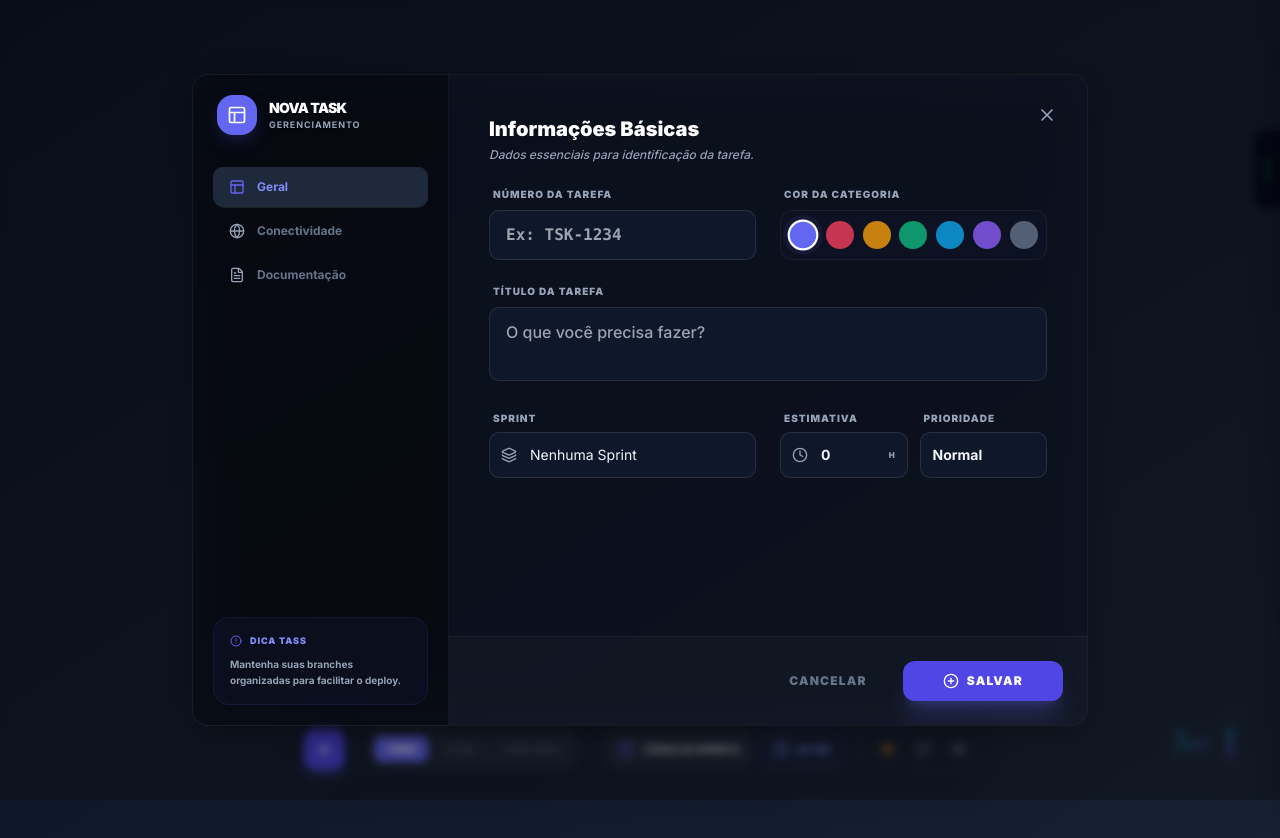
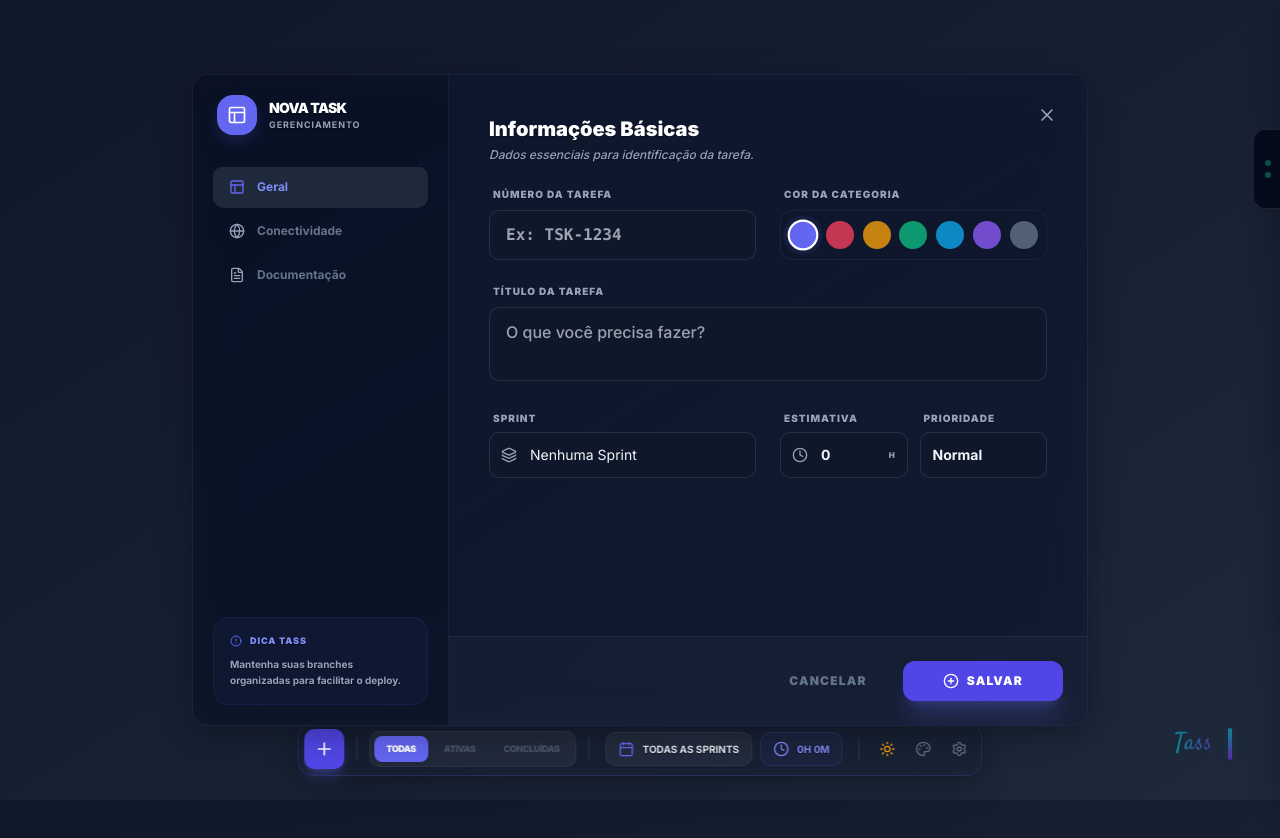
Before and after one commit to raf-rodrigo/TASS, a Vue app: page / in a window 1280 px wide. Both pictures are taken after a click on the button 324 px from the left and 749 px from the top of the page. Shown: the top 838 px of the page. Built offline with nearby package versions, Linux system fonts and the light colour scheme.

Commit message:
fix(ui): unify glass effect in BaseModal
- Removed backdrop-blur-xl to prevent contrast filter overwrite

- Aligned BaseModal structure and transparency logic with InterfaceMenu

- Updated MEMORY.md with Portuguese language guidelines

```diff
--- a/src/components/BaseModal.vue
+++ b/src/components/BaseModal.vue
@@ -18,15 +18,17 @@ const { position, onMouseDown } = useModalDrag();
 </script>
 
 <template>
-  <div class="fixed inset-0 z-[200] flex items-center justify-center p-4 bg-black/20 dark:bg-black/40 backdrop-blur-sm" @click.self="emit('close')">
+  <div class="fixed inset-0 z-[200] flex items-center justify-center p-4 bg-transparent" @click.self="emit('close')">
     <section
-      class="glass-panel w-full flex flex-col shadow-2xl border-white/20 dark:border-white/5 overflow-hidden"
-      :class="[maxWidth, customClass, { 'animate-scaleIn': animate, 'backdrop-blur-xl': settings.cardOpacity > 0 }]"
+      class="glass-panel w-full flex flex-col shadow-2xl border-indigo-500/10 overflow-hidden"
+      :class="[maxWidth, customClass, { 'animate-scaleIn': animate }]"
       :style="{
-        transform: `translate(${position.x}px, ${position.y}px)`,
+        '--modal-x': `${position.x}px`,
+        '--modal-y': `${position.y}px`,
+        transform: `translate(var(--modal-x), var(--modal-y))`,
         backgroundColor: settings.theme === 'dark'
-          ? `rgba(15, 23, 42, ${settings.opacityTargets.modals ? (100 - settings.cardOpacity) / 100 : 0.98})`
-          : `rgba(255, 255, 255, ${settings.opacityTargets.modals ? (100 - settings.cardOpacity) / 100 : 0.95})`
+          ? `rgba(15, 23, 42, ${settings.opacityTargets.modals ? (100 - settings.cardOpacity) / 100 : 1.0})`
+          : `rgba(255, 255, 255, ${settings.opacityTargets.modals ? (100 - settings.cardOpacity) / 100 : 1.0})`
       }"
     >
       <!-- Header / Drag Handle -->
```
Also changed, not shown: 1 other file (tests, documents, lock files or other folders).
